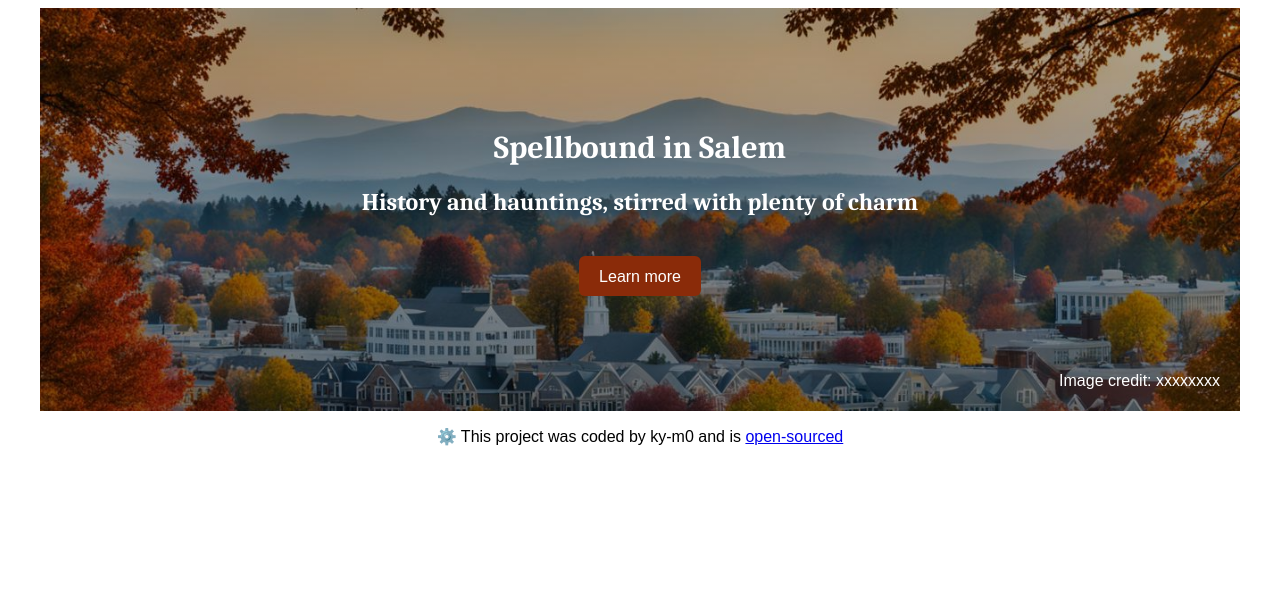
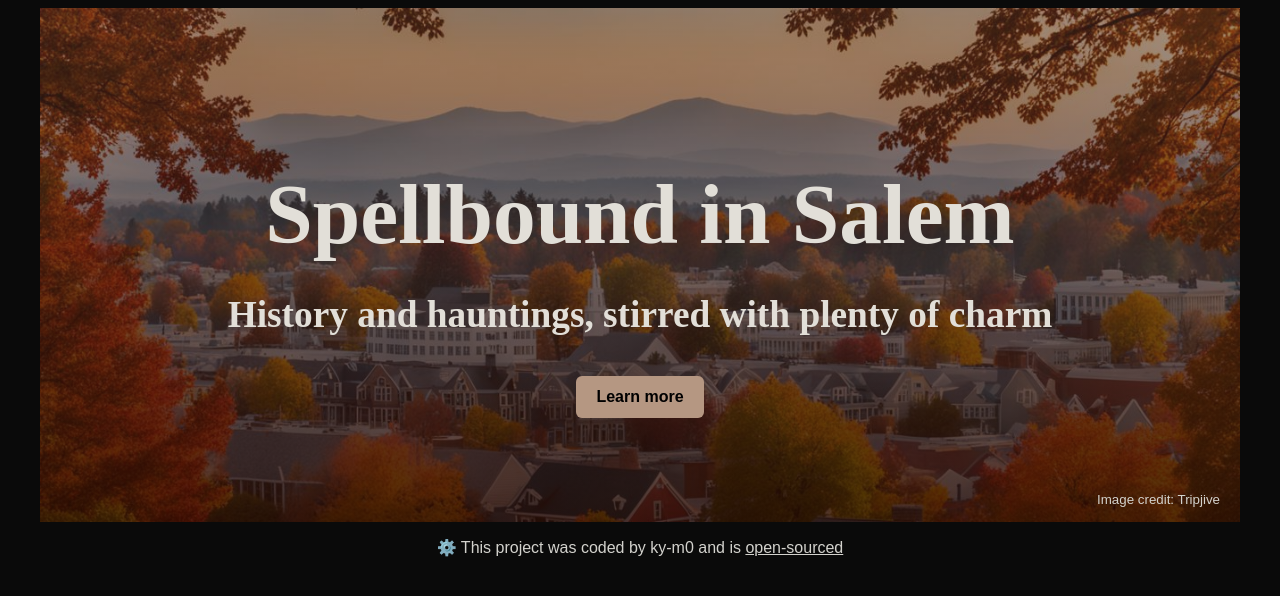
Before and after one commit to ky-m0/travel-project, a plain HTML site: page index.html in a window 1280 px wide. Drawn offline with Linux system fonts and the light colour scheme; a web font is replaced by a local one.

Commit message:
updated header section styling

```diff
--- a/index.html
+++ b/index.html
@@ -10,6 +10,12 @@
       href="https://fonts.googleapis.com/css2?family=Caladea:ital,wght@0,400;0,700;1,400;1,700&display=swap"
       rel="stylesheet"
     />
+    <link rel="preconnect" href="https://fonts.googleapis.com" />
+    <link rel="preconnect" href="https://fonts.gstatic.com" crossorigin />
+    <link
+      href="https://fonts.googleapis.com/css2?family=Unna:ital,wght@0,400;0,700;1,400;1,700&display=swap"
+      rel="stylesheet"
+    />
     <title>Salem</title>
   </head>
   <body>
@@ -18,7 +24,7 @@
         <h1>Spellbound in Salem</h1>
         <h2>History and hauntings, stirred with plenty of charm</h2>
         <a href="">Learn more</a>
-        <p class="image-credit">Image credit: xxxxxxxx</p>
+        <p class="image-credit">Image credit: Tripjive</p>
       </header>
 
       <footer>
--- a/src/styles.css
+++ b/src/styles.css
@@ -1,48 +1,67 @@
+body {
+  background-color: #0a0a0a;
+}
+
 .container {
   max-width: 1200px;
   margin: 0 auto;
 }
 
 header {
-  background-image: linear-gradient(rgba(0, 0, 0, 0.3), rgba(0, 0, 0, 0.5)),
+  background-image: linear-gradient(rgba(76, 44, 34, 0.5), rgba(41, 11, 2, 0.8)),
     url("../images/salem-aerial.jpg");
   background-repeat: inherit;
   background-size: cover;
   padding: 100px 20px 5px 20px;
-  color: #ffffff;
+  color: #e2dfd8;
   text-align: center;
 }
 
 header a {
   display: inline-block;
-  padding: 12px 20px 10px 20px;
-  background-color: #8a2b09;
+  padding: 12px 20px 12px 20px;
+  background-color: #b59782;
   border-radius: 6px;
   text-decoration: none;
+  font-weight: bold;
   size: 10pt;
-  color: white;
-  margin-top: 20px;
+  color: #000;
+  margin-top: 40px;
   margin-bottom: 60px;
 }
 
 header a:hover {
-  background-color: #5c1b03;
-  margin-top: 20px;
+  background-color: #90694e;
+  margin-top: 40px;
   margin-bottom: 60px;
 }
 
-header h1,
+h1 {
+  font-size: 64pt;
+  margin-bottom: 30px;
+  font-family: "Unna";
+}
+
 h2 {
-  font-family: "Caladea";
+  font-size: 28pt;
+  margin: 0px 60px 0px 60px;
+  font-family: "Unna";
 }
 
 p,
 a {
   font-family: Arial, Helvetica, sans-serif;
+  color: #d3d2cd;
 }
 
 .image-credit {
   text-align: right;
+  margin-bottom: 10px;
+  font-size: 10pt;
+}
+
+.main {
+  background-color: #1b1a1a;
 }
 
 footer {
@@ -53,4 +72,19 @@ footer {
   header {
     padding: 40px 10px 3px 10px;
   }
+  h1 {
+    font-size: 32pt;
+  }
+  h2 {
+    font-size: 14pt;
+  }
+  header a {
+    margin-top: 20px;
+    margin-bottom: 30px;
+  }
+  header a:hover {
+    background-color: #5c1b03;
+    margin-top: 20px;
+    margin-bottom: 30px;
+  }
 }
```
